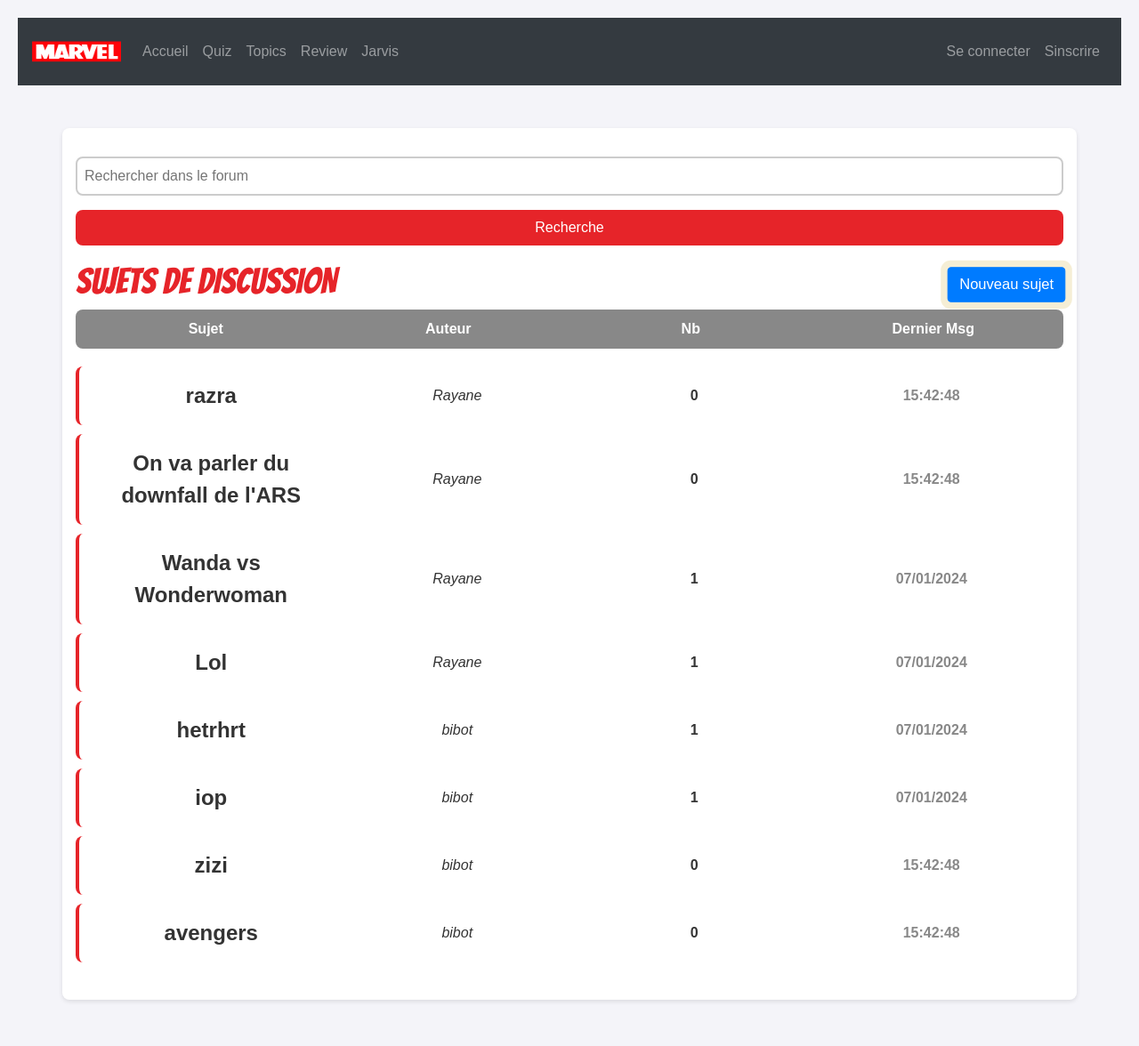
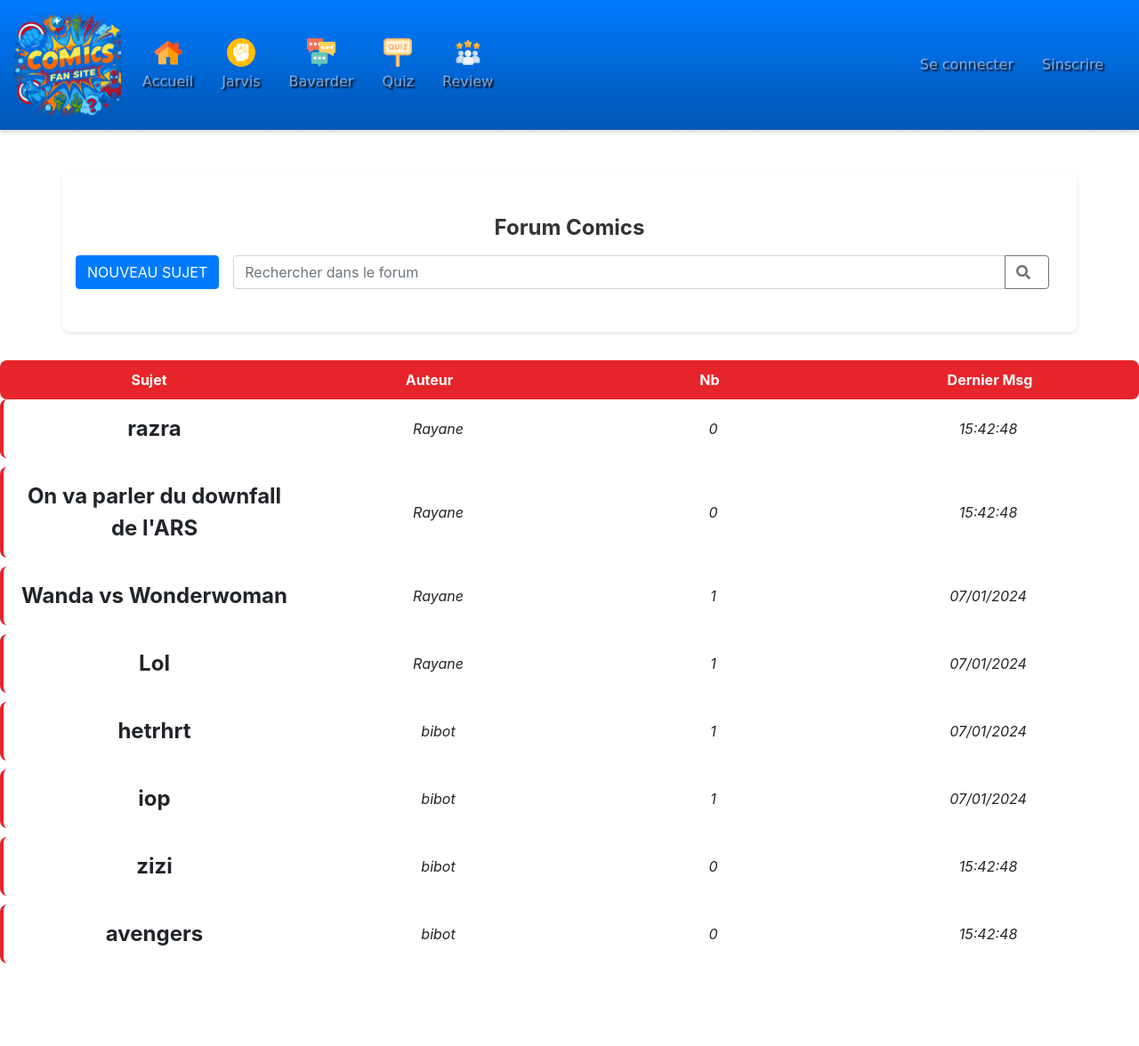
Before and after one commit to ZerIlyes/marvel-fans-site, a PHP site: page /topics.php in a window 1280 px wide. Shown: the whole page at 89% size. After the commit the page ends 1083 px from the top, so only its background shows below. Run offline with PHP 8.4, Linux system fonts and the light colour scheme; data comes from the database, SQL or seed files in the repository.

Commit message:
Modifications un peu partout

```diff
--- /dev/null
+++ b/navbar.css
@@ -0,0 +1,209 @@
+/* Style pour la navbar */
+.navbar {
+    margin: 0; /* Aucune marge autour de la navbar */
+    border-radius: 0; /* Pas de bordures arrondies */
+    width: 100%; /* La navbar doit couvrir toute la largeur */
+    background: linear-gradient(to bottom, #007BFF, #0056b3); /* Dégradé bleu */
+    color: #fff; /* Couleur du texte en blanc */
+    box-shadow: 0px 2px 5px rgba(0, 0, 0, 0.2); /* Ombre légère */
+    position: relative;
+}
+
+/* Si vous utilisez un conteneur à l'intérieur de la navbar, assurez-vous qu'il soit aussi en pleine largeur */
+.navbar .container, .navbar .container-fluid {
+    padding-left: 0; /* Aucun padding à gauche */
+    padding-right: 0; /* Aucun padding à droite */
+    width: 100%; /* La largeur doit être de 100% pour s'étendre sur toute la largeur de la navbar */
+}
+
+/* Style pour les icônes et le texte dans les liens */
+.nav-icon {
+    width: 32px; /* Largeur de l'icône */
+    height: 32px; /* Hauteur de l'icône */
+    display: block; /* Afficher l'icône comme un bloc pour ajuster la taille */
+    margin: 0 auto 5px; /* Espacement entre l'icône et le texte */
+}
+
+.nav-link {
+    text-align: center; /* Centrer le texte sous l'icône */
+}
+
+/* Assurez-vous que le body n'a pas de marge */
+body {
+    margin: 0; /* Aucune marge pour le body */
+    padding-top: 0; /* Aucun padding au-dessus du body pour éviter un espace blanc */
+    padding-left: 0;
+    padding-right: 0;
+}
+
+.navbar-brand img {
+    height: auto;
+    width: 120px; /* Ajuster selon la taille de votre logo Marvel */
+}
+
+.navbar-toggler {
+    border: none;
+}
+
+.navbar-toggler-icon {
+    background-image: url("public/Logo.jpg"); /* Remplacer par le chemin d'accès à votre icône de menu */
+}
+
+.nav-link {
+    color: #FFD700; /* Texte jaune doré pour les liens */
+    font-family: 'Bangers', cursive; /* Police de style bande dessinée */
+    margin-right: 1rem; /* Espacement entre les liens */
+    text-shadow: 2px 2px 2px #000000; /* Ombre portée pour un effet 3D */
+}
+
+.nav-link i {
+    margin-right: 0.3rem; /* Espacement entre l'icône et le texte */
+}
+
+/* Changements de style au survol des liens */
+.nav-link:hover {
+    color: #FFFFFF; /* Blanc au survol */
+    text-shadow: none; /* Pas d'ombre portée au survol */
+}
+
+/* Style pour les icônes dans les liens */
+.fas {
+    margin-right: 0.5rem; /* Espacement entre l'icône et le texte */
+}
+
+/* Style pour le bouton de connexion et inscription */
+.login-button, .signup-button {
+    background-color: #FFD700; /* Jaune doré pour les boutons */
+    border: none;
+    color: #000000; /* Texte noir pour les boutons */
+    text-shadow: none; /* Pas d'ombre portée pour les boutons */
+}
+
+.login-button:hover, .signup-button:hover {
+    background-color: #FFA500; /* Orange au survol */
+}
+/* Style général pour la modal */
+.modal-content {
+    border-radius: 10px;
+    overflow: hidden;
+    box-shadow: 0 5px 15px rgba(0,0,0,0.5);
+}
+
+/* Style pour la partie de connexion */
+.login-illustration img {
+    width: 50%; /* Ou la taille désirée */
+    height: auto;
+    display: block;
+}
+
+/* Style pour le formulaire de connexion */
+.login-form {
+    flex-grow: 1;
+    padding: 20px;
+}
+
+/* Style des inputs du formulaire */
+.login-form .form-control {
+    border: 2px solid #007bff; /* Couleur bleue Marvel */
+    border-radius: 0.25rem;
+    margin-bottom: 1rem;
+}
+
+/* Bouton de connexion */
+.login-form .btn-primary {
+    background-color: #E62429; /* Rouge Marvel */
+    border-color: #E62429;
+    box-shadow: 0 2px 4px rgba(0,0,0,0.2);
+}
+
+/* Pied de page de la modal */
+.modal-footer {
+    background-color: #f7f7f7;
+    border-top: 1px solid #dee2e6;
+}
+
+/* Lien d'inscription et d'aide */
+.login-register, .login-help {
+    font-size: 0.9rem;
+}
+
+.login-register a, .login-help a {
+    color: #007bff; /* Bleu Marvel */
+}
+
+/* Style de la modal */
+.modal-dialog {
+    max-width: 800px; /* Augmenter la largeur de la modal si nécessaire */
+}
+
+/* Style général pour la modal */
+.modal-content {
+    border-radius: 10px;
+    overflow: hidden;
+    display: flex; /* Utilisez flexbox pour un meilleur contrôle du layout */
+    align-items: center; /* Centrer les éléments verticalement */
+    justify-content: space-around; /* Répartir l'espace autour des éléments */
+    box-shadow: 0 5px 15px rgba(0,0,0,0.5);
+}
+
+/* Style pour la partie de connexion */
+.login-illustration img {
+    max-width: 40%; /* Ajustez selon vos besoins */
+    max-height: 300px; /* Ajustez selon vos besoins */
+    width: auto; /* Gardez le ratio de l'image */
+    height: auto; /* Gardez le ratio de l'image */
+    display: block;
+    margin: 0 auto; /* Centrer l'image si nécessaire */
+}
+
+/* Style pour le formulaire de connexion */
+.login-form {
+    flex-grow: 1;
+    max-width: 60%; /* Ajustez selon vos besoins */
+    padding: 20px;
+}
+
+/* Style des inputs du formulaire */
+.login-form .form-control {
+    border: 2px solid #007bff; /* Couleur bleue Marvel */
+    border-radius: 0.25rem;
+    margin-bottom: 1rem;
+}
+
+/* Bouton de connexion */
+.login-form .btn-primary {
+    background-color: #E62429; /* Rouge Marvel */
+    border-color: #E62429;
+    box-shadow: 0 2px 4px rgba(0,0,0,0.2);
+}
+
+/* Pied de page de la modal */
+.modal-footer {
+    background-color: #f7f7f7;
+    border-top: 1px solid #dee2e6;
+}
+
+/* Lien d'inscription et d'aide */
+.login-register, .login-help {
+    font-size: 0.9rem;
+}
+
+.login-register a, .login-help a {
+    color: #007bff; /* Bleu Marvel */
+}
+
+/* Ajustements pour les petits écrans */
+@media (max-width: 768px) {
+    .modal-content {
+        flex-direction: column; /* Empilez verticalement sur les petits écrans */
+    }
+
+    .login-illustration img {
+        max-width: 80%; /* Ajustez pour les petits écrans */
+        max-height: 200px; /* Ajustez pour les petits écrans */
+    }
+
+    .login-form {
+        max-width: 100%; /* Utilisez toute la largeur disponible */
+    }
+}
--- a/navbar.php
+++ b/navbar.php
@@ -8,57 +8,89 @@ if (!isset($_SESSION["loggedin"]) || $_SESSION["loggedin"] !== true) {
     error_log('L\'utilisateur n\'est pas connecté ou la variable de session "loggedin" n\'est pas définie.');
 }
 ?>
+<!DOCTYPE html>
+<html lang="fr">
+<head>
+    <meta charset="UTF-8">
+    <meta name="viewport" content="width=device-width, initial-scale=1.0">
+    <title>Votre Titre de Page</title>
     <!-- Liens vers les fichiers CSS de Bootstrap -->
     <link rel="stylesheet" href="https://stackpath.bootstrapcdn.com/bootstrap/4.5.2/css/bootstrap.min.css">
     <!-- Liens vers vos fichiers CSS personnalisés -->
-    <link rel="stylesheet" href="public/style.css">
+    <link rel="stylesheet" href="navbar.css">
     <!-- Optionnel : Liens vers les icônes Font Awesome -->
     <link rel="stylesheet" href="https://cdnjs.cloudflare.com/ajax/libs/font-awesome/5.15.1/css/all.min.css">
-
+</head>
+<body>
 
 <nav class="navbar navbar-expand-lg navbar-dark bg-dark">
-        <a class="navbar-brand" href="index.php"> <img src = "public/Logo.jpg" width="100" height="50"> </a>
-        <button class="navbar-toggler" type="button" data-toggle="collapse" data-target="#navbarNav" aria-controls="navbarNav" aria-expanded="false" aria-label="Toggle navigation">
+    <a class="navbar-brand" href="index.php">
+        <img src="public/Logo.png" width="100" height="50" alt="Logo">
+    </a>
+    <button class="navbar-toggler" type="button" data-toggle="collapse" data-target="#navbarNav"
+            aria-controls="navbarNav" aria-expanded="false" aria-label="Toggle navigation">
         <span class="navbar-toggler-icon"></span>
     </button>
     <div class="collapse navbar-collapse" id="navbarNav">
         <ul class="navbar-nav">
             <li class="nav-item">
-                    <a class="nav-link" href="index.php">Accueil</a>
+                <a class="nav-link" href="index.php">
+                    <img src="./public/accueil.png" alt="Accueil" class="nav-icon">
+                    Accueil
+                </a>
             </li>
             <li class="nav-item">
-                    <a class="nav-link" href="quiz_list.php">Quiz</a>
+                <a class="nav-link" href="jarvis.php">
+                    <img src="./public/ai.png" alt="Jarvis" class="nav-icon">
+                    Jarvis
+                </a>
             </li>
             <li class="nav-item">
-                    <a class="nav-link" href="topics.php">Topics</a>
+                <a class="nav-link" href="topics.php">
+                    <img src="./public/discuter.png" alt="Bavarder" class="nav-icon">
+                    Bavarder
+                </a>
             </li>
             <li class="nav-item">
-                    <a class="nav-link" href="write_review.php">Review</a>
+                <a class="nav-link" href="quiz_list.php">
+                    <img src="./public/quiz.png" alt="Quiz" class="nav-icon">
+                    Quiz
+                </a>
             </li>
             <li class="nav-item">
-                    <a class="nav-link" href="jarvis.php">Jarvis</a>
+                <a class="nav-link" href="write_review.php">
+                    <img src="./public/customer-review.png" alt="Review" class="nav-icon">
+                    Review
+                </a>
             </li>
+            <!-- Ajoutez les autres éléments ici -->
         </ul>
-            <ul class="navbar-nav ml-auto"> <!-- Cette classe va pousser votre menu utilisateur à droite -->
+
+
+        <ul class="navbar-nav ml-auto">
             <?php
             if (isset($_SESSION["loggedin"]) && $_SESSION["loggedin"] === true) {
                 echo '<li class="nav-item dropdown">';
-                    echo '<a class="nav-link dropdown-toggle" href="#" id="userDropdown" role="button" data-toggle="dropdown" aria-haspopup="true" aria-expanded="false">';
+                echo '<a class="nav-link dropdown-toggle" href="#" id="userDropdown" role="button" data-toggle="dropdown"
+                aria-haspopup="true" aria-expanded="false">';
                 echo htmlspecialchars($_SESSION["username"]);
                 echo '</a>';
-                    echo '<div class="dropdown-menu" aria-labelledby="userDropdown">';
+                echo '<div class="dropdown-menu dropdown-menu-right" aria-labelledby="userDropdown">';
                 echo '<a class="dropdown-item" href="logout.php">Déconnexion</a>';
                 echo '</div>';
                 echo '</li>';
             } else {
-                    echo '<li class="nav-item"><a class="nav-link" href="#" data-toggle="modal" data-target="#loginModal">Se connecter</a></li>';
-                    echo '<li class="nav-item"><a class="nav-link" href="#" data-toggle="modal" data-target="#signupModal">Sinscrire</a></li>';
+                echo '<li class="nav-item">';
+                echo '<a class="nav-link" href="#" data-toggle="modal" data-target="#loginModal">Se connecter</a>';
+                echo '</li>';
+                echo '<li class="nav-item">';
+                echo '<a class="nav-link" href="#" data-toggle="modal" data-target="#signupModal">Sinscrire</a>';
+                echo '</li>';
             }
             ?>
         </ul>
     </div>
 </nav>
-
 
 <!-- Modal d'inscription -->
 <div class="modal fade" id="signupModal" tabindex="-1" role="dialog" aria-labelledby="signupModalLabel" aria-hidden="true">
@@ -115,13 +147,6 @@ if (!isset($_SESSION["loggedin"]) || $_SESSION["loggedin"] !== true) {
         });
     });
 </script>
-
-
-
-
-
-
-    <!-- Modal de connexion -->
 <!-- Modal de connexion -->
 <div class="modal fade" id="loginModal" tabindex="-1" role="dialog" aria-labelledby="loginModalLabel" aria-hidden="true">
     <div class="modal-dialog" role="document">
@@ -132,8 +157,14 @@ if (!isset($_SESSION["loggedin"]) || $_SESSION["loggedin"] !== true) {
                     <span aria-hidden="true">&times;</span>
                 </button>
             </div>
-                <div class="modal-body">
+            <div class="modal-body d-flex">
+                <!-- Zone d'image ou d'illustration -->
+                <div class="login-illustration">
+                    <img src="./public/Image-connexion.png" alt="Connexion" style="max-width:100%;height:auto;">
+                </div>
+
                 <!-- Formulaire de connexion -->
+                <div class="login-form">
                     <form method="post" action="login.php">
                         <div class="form-group">
                             <label for="email">Email</label>
@@ -143,15 +174,34 @@ if (!isset($_SESSION["loggedin"]) || $_SESSION["loggedin"] !== true) {
                             <label for="password">Mot de passe</label>
                             <input type="password" class="form-control" id="password" name="password" placeholder="Mot de passe" required>
                         </div>
+                        <div class="form-group">
+                            <div class="form-check">
+                                <input type="checkbox" class="form-check-input" id="remember-me">
+                                <label class="form-check-label" for="remember-me">Se souvenir de moi</label>
+                            </div>
+                        </div>
                         <button type="submit" class="btn btn-primary">Se connecter</button>
                     </form>
+                    <div class="login-help">
+                        <a href="#">Mot de passe oublié?</a>
+                    </div>
+                </div>
+            </div>
+            <div class="modal-footer">
+                <div class="login-register">
+                    Vous n'avez pas de compte? <a href="#">Inscrivez-vous</a>
                 </div>
             </div>
         </div>
     </div>
+</div>
+
+
+
 <!-- Liens vers les scripts JavaScript de Bootstrap (jQuery et Popper.js) -->
 <script src="https://code.jquery.com/jquery-3.6.0.min.js"></script>
 <script src="https://cdn.jsdelivr.net/npm/popper.js@1.16.0/dist/umd/popper.min.js"></script>
 <!-- Lien vers le fichier JavaScript de Bootstrap -->
 <script src="https://stackpath.bootstrapcdn.com/bootstrap/4.5.2/js/bootstrap.min.js"></script>
-<?php
+</body>
+</html>
--- a/public/jarvis.css
+++ b/public/jarvis.css
@@ -1,8 +1,4 @@
-body {
-    font-family: Arial, sans-serif;
-    text-align: center;
-    padding: 20px;
-}
+
 
 .jarvis-container {
     max-width: 600px;
--- a/topics.css
+++ b/topics.css
@@ -1,6 +1,5 @@
 body {
     background-color: #f4f4f4;
-    font-family: 'Roboto', sans-serif;
 }
 
 .container {
@@ -12,50 +11,81 @@ body {
     box-shadow: 0 2px 5px rgba(0,0,0,0.1);
 }
 
-h1 {
-    font-family: 'Bangers', cursive;
-    color: #E62429;
+.forum-title {
+    font-size: 24px; /* La taille du titre */
+    color: #333; /* La couleur du texte du titre */
+    text-align: center;
+    margin-top: 1rem; /* L'espace au-dessus du titre */
+    margin-bottom: 1rem; /* L'espace en dessous du titre */
+    font-weight: bold;
+}
+
+.search-bar-container {
+    margin-bottom: 1rem; /* L'espace en dessous de la barre de recherche */
+}
+
+.search-bar {
+    display: flex;
+    align-items: center;
+    background-color: #fff;
+    border: 2px solid #ccc;
+    border-radius: 8px;
+}
+
+.btn-primary {
+    padding: 10px 20px;
+    background-color: #E62429; /* La couleur de votre bouton */
+    color: white;
+    border: none;
+    cursor: pointer;
     text-transform: uppercase;
-    margin-bottom: 1rem;
+    font-weight: bold;
 }
 
 .search-container {
-    margin-bottom: 1rem;
+    display: flex;
+    flex-grow: 1;
+    align-items: center;
 }
 
-.search-container input[type="text"] {
-    width: 100%;
-    padding: 0.5rem;
-    margin-bottom: 1rem;
-    border-radius: 8px;
-    border: 2px solid #ccc;
-}
-
-.search-container button {
-    width: 100%;
-    padding: 0.5rem;
-    background-color: #E62429;
-    color: white;
+.search-filter {
+    padding: 10px;
     border: none;
-    border-radius: 8px;
+    background-color: #f4f4f4;
+    color: #333;
     cursor: pointer;
 }
 
-.search-container button:hover {
+.search-input {
+    flex-grow: 1;
+    padding: 10px;
+    border: none;
+    outline: none;
+}
+
+.search-btn {
+    padding: 10px;
+    background-color: #dc3545;
+    color: white;
+    border: none;
+    cursor: pointer;
+}
+
+.search-btn i {
+    font-size: 1.2rem;
+}
+
+.btn-primary:hover, .search-btn:hover {
     background-color: #C10000;
 }
 
-.topic-item {
-    background-color: #ffffff;
-    padding: 15px;
-    margin-bottom: 10px;
-    border-radius: 8px;
-    border-left: 4px solid #E62429;
-    transition: all 0.3s ease;
+
+/* Hover effects */
+.btn-primary:hover, .search-btn:hover {
+    background-color: #C10000; /* Darker shade for hover effect */
 }
 
-
-
+/* Topic list styles */
 .topic-header {
     display: flex;
     justify-content: space-between;
@@ -70,6 +100,16 @@ h1 {
     flex: 1;
     text-align: center;
 }
+
+.topic-item {
+    background-color: #ffffff;
+    padding: 15px;
+    margin-bottom: 10px;
+    border-radius: 8px;
+    border-left: 4px solid #E62429;
+    transition: all 0.3s ease;
+}
+
 .topic-item:hover {
     background-color: #f9f9f9;
     box-shadow: 0 2px 15px rgba(0,0,0,0.1);
@@ -89,31 +129,8 @@ h1 {
     margin-right: 10px;
 }
 
-.topic-info {
-    text-align: right;
-}
-
-.topic-author {
+.topic-author, .topic-count, .topic-last {
     font-style: italic;
-}
-
-.topic-count {
-    font-weight: bold;
-}
-
-.topic-last {
-    font-weight: bold;
-    color: #888;
-}
-
-.btn-primary {
-    background-color: #E62429;
-    border-color: #E62429;
-    font-weight: bold;
-}
-
-.btn-primary:hover {
-    background-color: #C10000;
 }
 
 @media (max-width: 768px) {
@@ -127,37 +144,3 @@ h1 {
         margin-top: 10px;
     }
 }
-
-
-@keyframes pulse {
-    0% {
-        transform: scale(1);
-        box-shadow: 0 0 0 0 rgba(204,169,44, 0.7);
-    }
-    70% {
-        transform: scale(1.05);
-        box-shadow: 0 0 0 10px rgba(204,169,44, 0);
-    }
-    100% {
-        transform: scale(1);
-        box-shadow: 0 0 0 0 rgba(204,169,44, 0);
-    }
-}
-.btn-primary {
-    background-color: #E62429; /* Marvel red */
-    border-color: #E62429;
-    font-weight: bold;
-    animation: pulse 2s infinite;
-
-}
-
-.topic-header {
-    display: flex;
-    justify-content: space-between;
-    background-color: #888888;
-    color: white;
-    padding: 10px; /* Vous pouvez ajuster le padding selon vos préférences */
-    margin-bottom: 20px; /* Ajoutez une marge en bas pour créer de l'espace */
-    border-radius: 8px;
-    font-weight: bold;
-}
--- a/topics.php
+++ b/topics.php
@@ -37,23 +37,30 @@ $result = $stmt->get_result();
     <!-- Optionnel : Liens vers les icônes Font Awesome -->
     <link rel="stylesheet" href="https://cdnjs.cloudflare.com/ajax/libs/font-awesome/5.15.1/css/all.min.css">
     <!-- Lien vers Google Fonts pour les polices -->
-    <link href="https://fonts.googleapis.com/css2?family=Bangers&display=swap" rel="stylesheet">
-    <link href="https://fonts.googleapis.com/css2?family=Roboto:wght@400;700&display=swap" rel="stylesheet">
 </head>
 <body>
 <?php include("navbar.php"); ?>
 <div class="container mt-5">
-    <div class="search-container mb-3">
-        <form action="topics.php" method="get">
-            <input type="text" name="search" placeholder="Rechercher dans le forum" value="<?php echo htmlspecialchars($searchQuery); ?>">
-            <button type="submit">Recherche</button>
+    <h1 class="forum-title">Forum Comics</h1>
+    <div class="d-flex justify-content-between align-items-center mb-3">
+        <!-- Bouton Nouveau sujet à gauche -->
+        <a href="create_topic.php" class="btn btn-primary">Nouveau sujet</a>
+
+        <!-- Barre de recherche au milieu -->
+        <form action="topics.php" method="get" class="flex-grow-1 mx-3">
+            <div class="input-group">
+                <input type="text" name="search" placeholder="Rechercher dans le forum" class="form-control" value="<?php echo htmlspecialchars($searchQuery); ?>">
+                <div class="input-group-append">
+                    <button type="submit" class="btn btn-outline-secondary"><i class="fas fa-search"></i></button>
+                </div>
+            </div>
         </form>
     </div>
+    <!-- Ici le reste de votre contenu... -->
+</div>
 
-    <div class="forum-header d-flex justify-content-between align-items-center">
-        <h1>Sujets de discussion</h1>
-        <a href="create_topic.php" class="btn btn-primary">Nouveau sujet</a>
-    </div>
+
+
     <div class="topics-list">
         <?php if ($result && $result->num_rows > 0): ?>
             <div class="topic-header">
@@ -63,6 +70,9 @@ $result = $stmt->get_result();
                 <div class="topic-section">Dernier Msg</div>
             </div>
             <?php while($row = $result->fetch_assoc()): ?>
+                <?php
+                // Vérifiez si le titre du sujet contient les caractères de recherche
+                if (strpos($row['title'], $searchQuery) !== false): ?>
                     <div class="topic-item">
                         <a href="topic.php?id=<?php echo $row['topic_id']; ?>" class="topic-link">
                             <div class="topic-section topic-title"><?php echo htmlspecialchars($row['title']); ?></div>
@@ -89,6 +99,7 @@ $result = $stmt->get_result();
                             </div>
                         </a>
                     </div>
+                <?php endif; ?>
             <?php endwhile; ?>
         <?php else: ?>
             <p>Aucun sujet trouvé.</p>
```
Also changed, not shown: create_topic.css (added, +42 -0 lines), create_topic.php (+18 -9 lines), footer.php (added, +75 -0 lines), jarvis.php (+5 -13 lines), write_review.php (+1 -16 lines), public/Image-connexion.png (added), public/Logo.jpg (deleted), public/Logo.png (added), public/accueil.png (added), public/ai.png (added), public/customer-review.png (added), public/discuter.png (added), public/quiz.png (added). Lines whose indentation alone changed are shown as unchanged.
